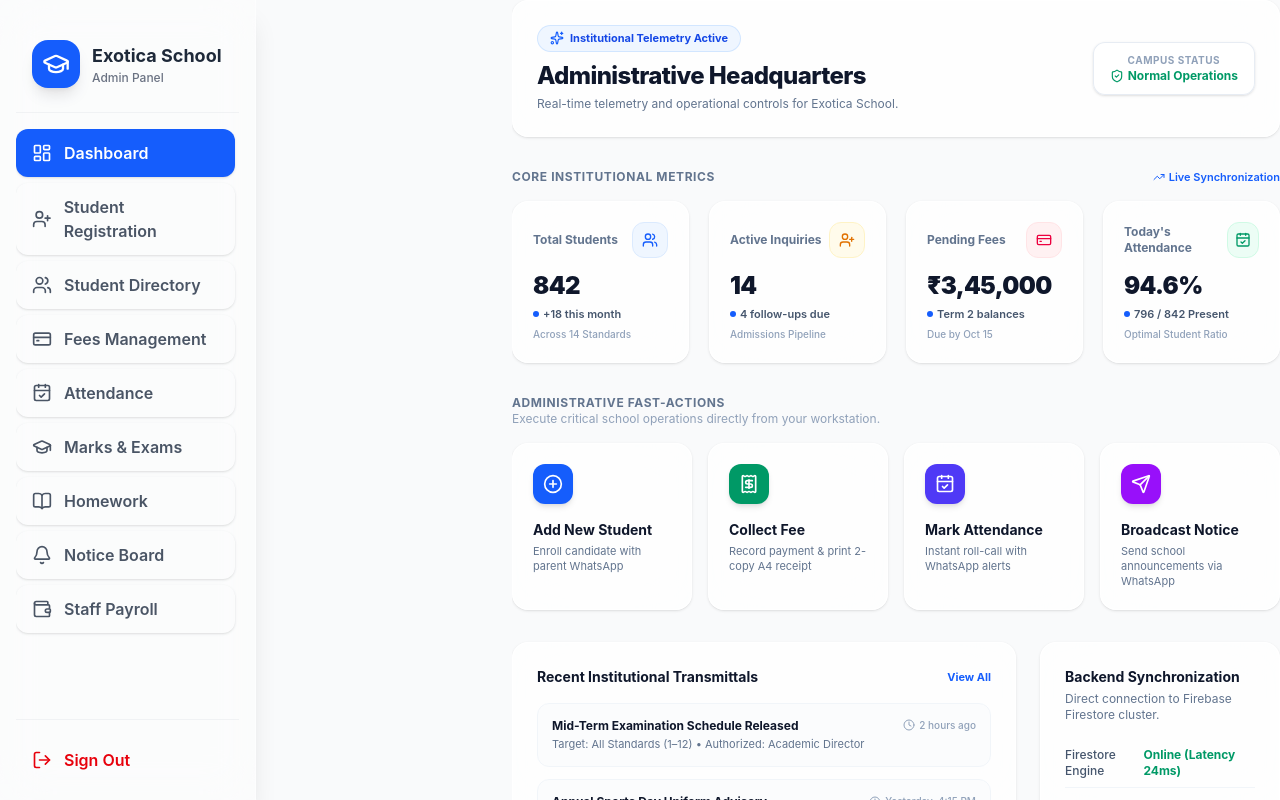
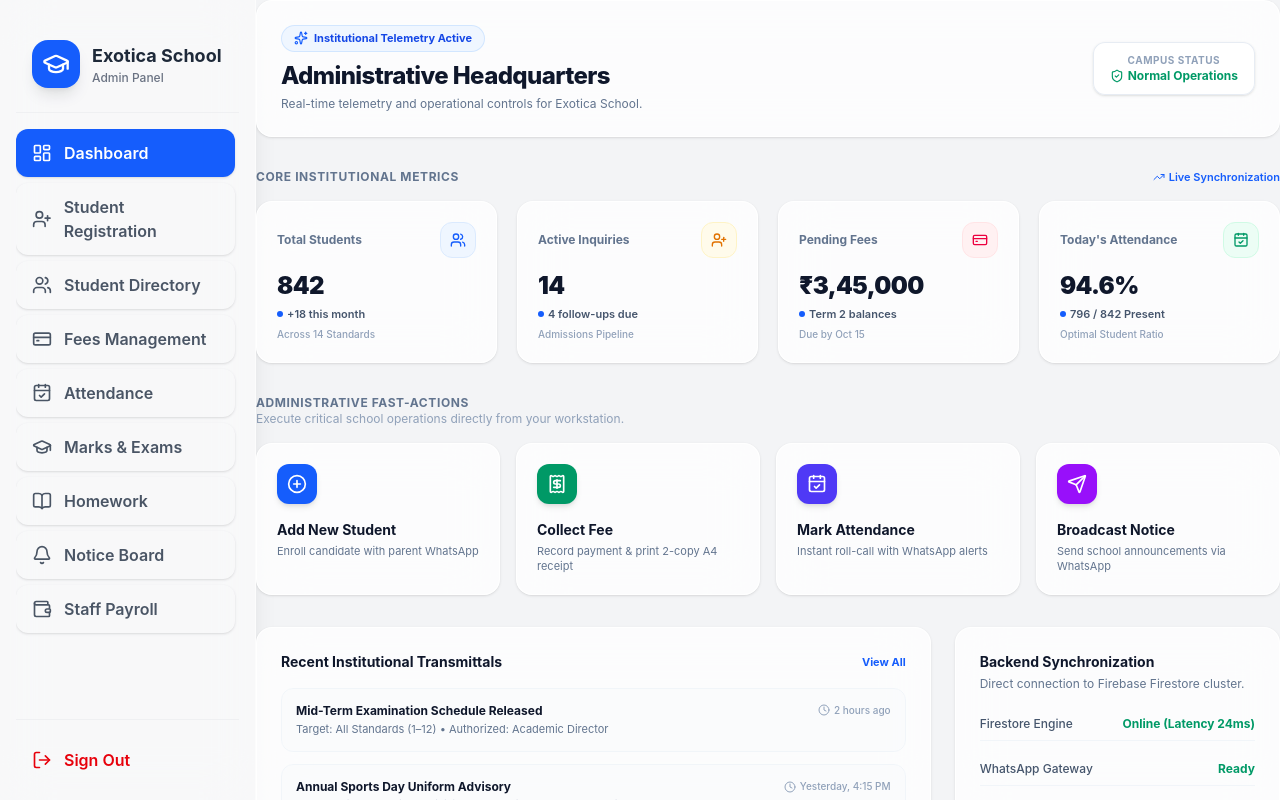
Before and after one commit to exoticaschoolapp/exotica-admin, a React (Vite) app: page / in a window 1280 px wide. Built offline with nearby package versions, Linux system fonts and the light colour scheme.

Commit message:
Fixed App.jsx routing and sidebar integration

```diff
--- a/src/App.jsx
+++ b/src/App.jsx
@@ -3,41 +3,21 @@
 import Sidebar from './components/Sidebar';
 import Dashboard from './pages/Dashboard';
 import BulkUpload from './pages/BulkUpload';
-import FeesManagement from './pages/FeesManagement';
-import Attendance from './pages/Attendance';
-import MarksExams from './pages/MarksExams';
-import NoticeBoard from './pages/NoticeBoard';
-import StaffPayroll from './pages/StaffPayroll';
-import Homework from './pages/Homework';
 import StudentList from './pages/StudentList';
-function App() {
+
+export default function App() {
   return (
     <Router>
-      <div className="flex h-screen bg-gray-50 text-gray-800 font-sans">
-
-        {/* પ્રિન્ટ વખતે સાઇડબાર છુપાવવા માટે print:hidden ઉમેર્યું */}
-        <div className="print:hidden">
-          <Sidebar />
-        </div>
-
-        {/* પ્રિન્ટ વખતે સાઇડબારની ખાલી જગ્યા (margin) કાઢવા માટે print:ml-0 ઉમેર્યું */}
-        <div className="flex-1 overflow-y-auto ml-64 print:ml-0">
+      <div className="flex h-screen bg-gray-100 overflow-hidden">
+        <Sidebar />
+        <main className="flex-1 overflow-y-auto">
           <Routes>
             <Route path="/" element={<Dashboard />} />
-            <Route path="/students" element={<BulkUpload />} />
-            <Route path="/fees" element={<FeesManagement />} />
-            <Route path="/attendance" element={<Attendance />} />
-            <Route path="/marks" element={<MarksExams />} />
-            <Route path="/notice" element={<NoticeBoard />} />
-            <Route path="/staff" element={<StaffPayroll />} />
-            <Route path="/homework" element={<Homework />} />
+            <Route path="/bulk-upload" element={<BulkUpload />} />
             <Route path="/student-list" element={<StudentList />} />
-             </Routes>
-        </div>
-
+          </Routes>
+        </main>
       </div>
     </Router>
   );
 }
-
-export default App;
```
